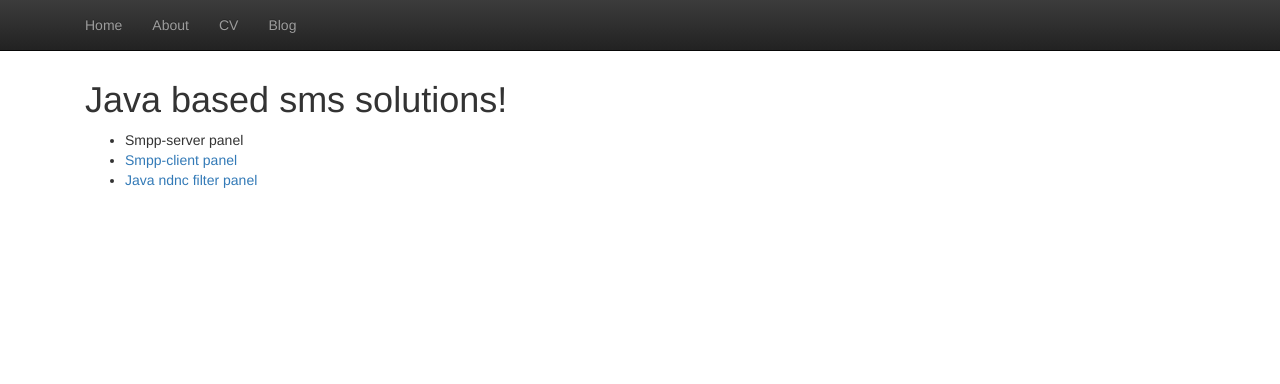
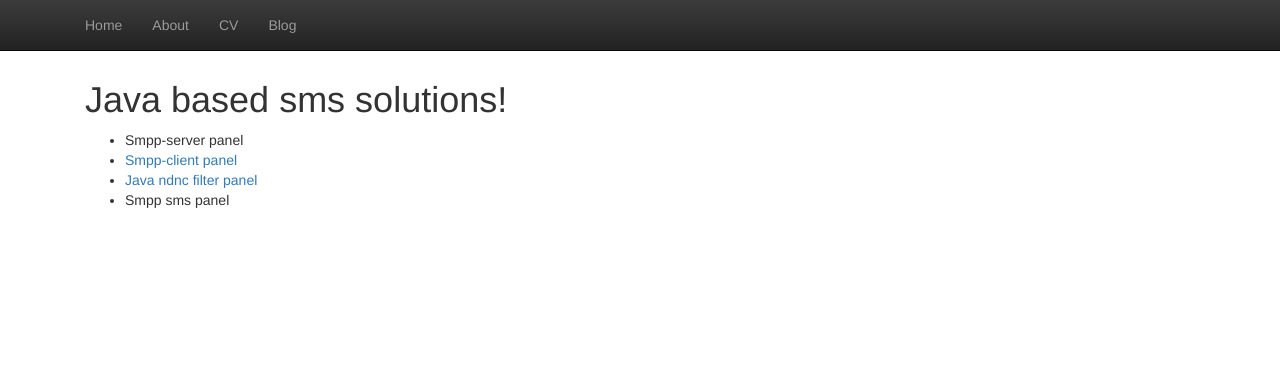
Before and after one commit to raghavx/raghavx.github.io, a Jekyll site: the page built from index.html, in a window 1280 px wide. Shown: the top 384 px of the page. Built offline with Jekyll 4.4.1, drawn with Linux system fonts in a browser that asks for light colours.

Commit message:
Update index.html

```diff
--- a/index.html
+++ b/index.html
@@ -9,7 +9,7 @@ title: Raghvendra, Java, Spring, smpp-server, smpp-client, ndnc-filter
   	<li>Smpp-server panel</li>
 	<li><a href="">Smpp-client panel</a></li>
 	<li><a href="https://github.com/raghavx/java-ndnc-filter">Java ndnc filter panel</a></li>
-
+	<li>Smpp sms panel</li>
 
 </ul>
 </div><!-- /.container -->
```
